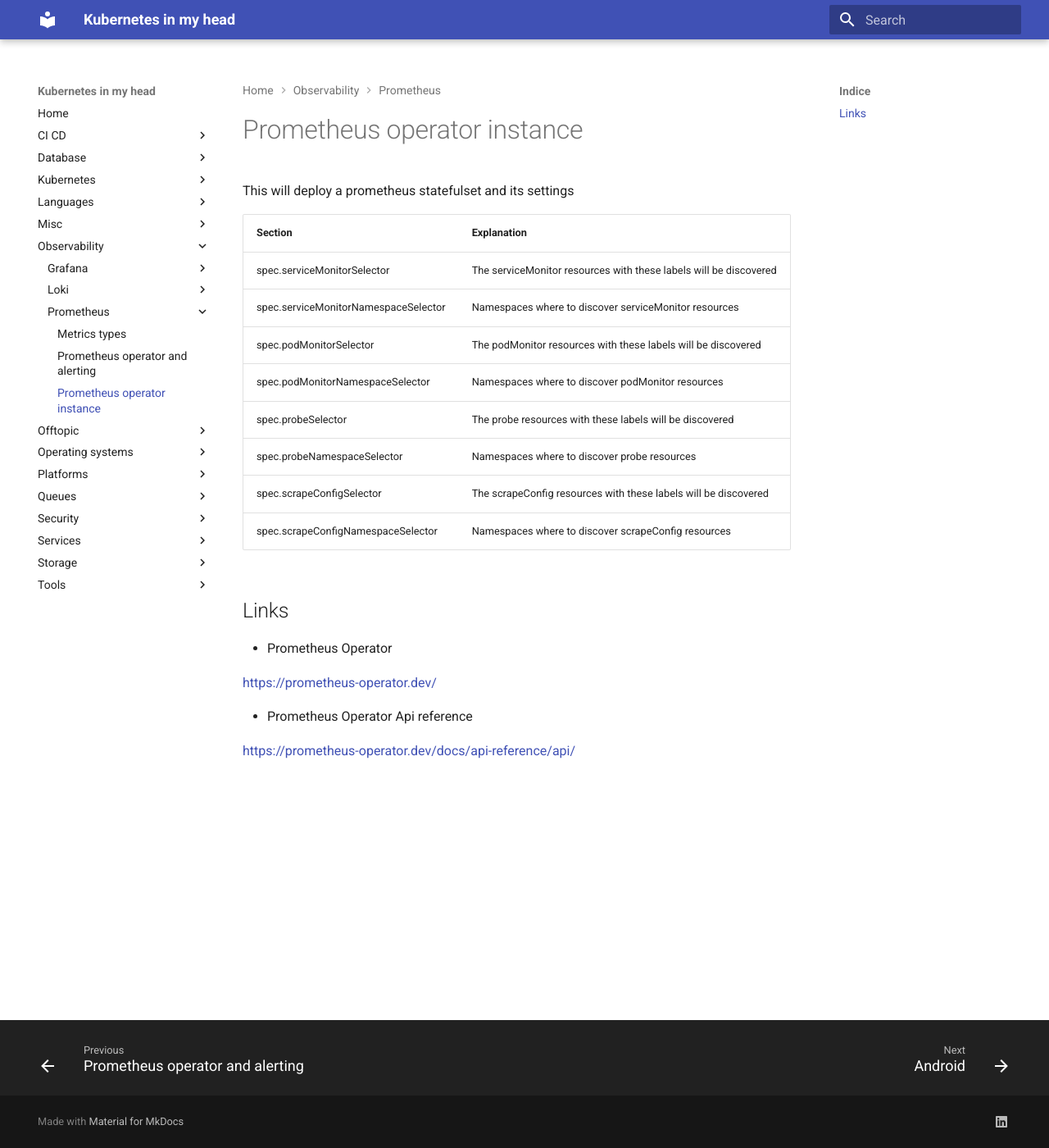
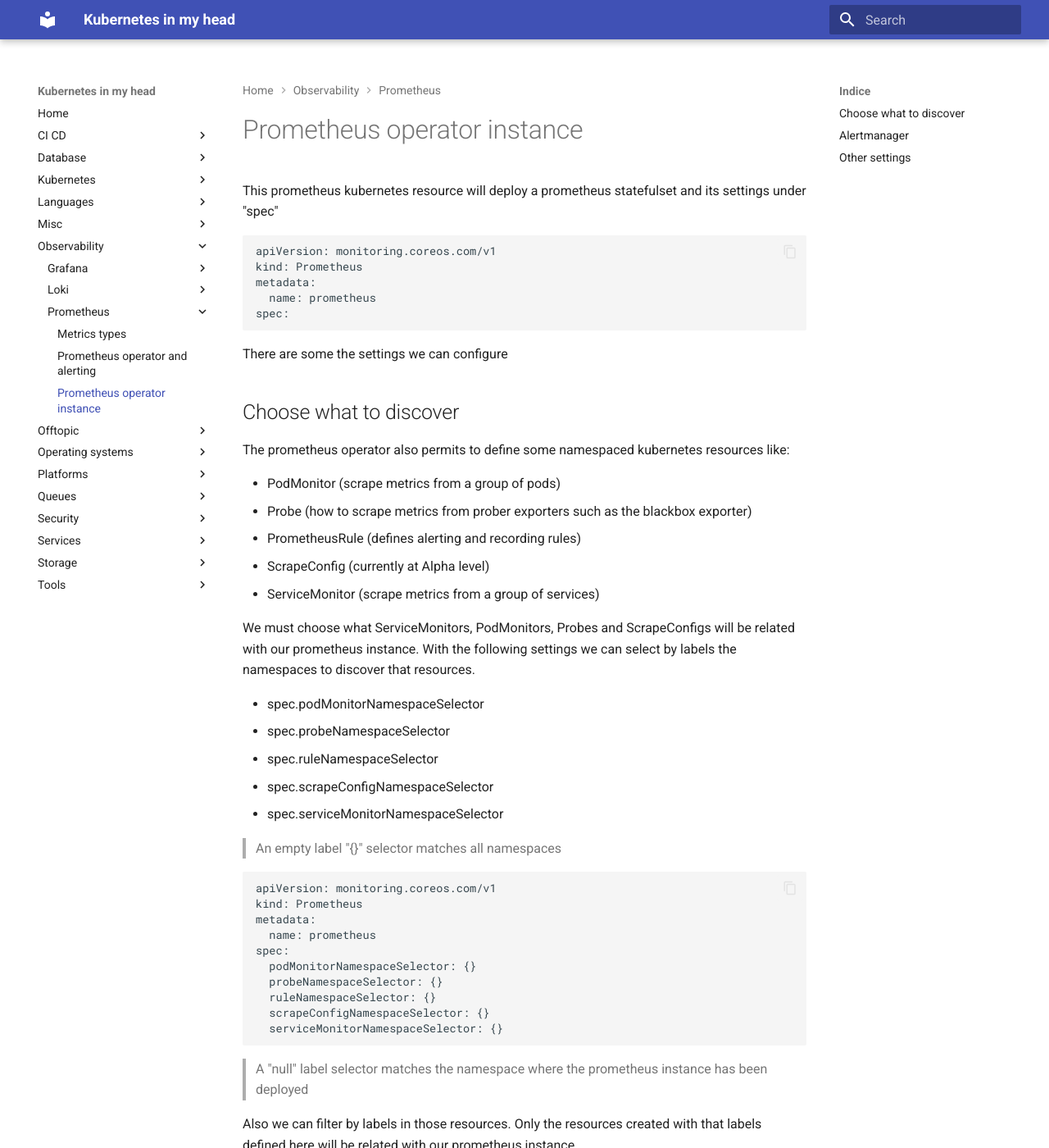
Before and after one commit to jorgelon/kubernetesinmyhead.net, an MkDocs documentation site: the page built from docs/observability/prometheus/operator-prometheus.md, in a window 1280 px wide and 1400 px high. Shown: the whole window at 82% size. Built offline with MkDocs 1.6.1 and Material for MkDocs 9.7.7, drawn with Linux system fonts in a browser that asks for light colours; some of the changed text lies outside the part shown.

Commit message:
give info about a prometheus resource

````diff
--- a/docs/observability/prometheus/operator-prometheus.md
+++ b/docs/observability/prometheus/operator-prometheus.md
@@ -1,24 +1,109 @@
 # Prometheus operator instance
 
-This will deploy a prometheus statefulset and its settings
+This prometheus kubernetes resource will deploy a prometheus statefulset and its settings under "spec"
 
-| Section                              | Explanation                                                       |
-|--------------------------------------|-------------------------------------------------------------------|
-| spec.serviceMonitorSelector          | The serviceMonitor resources with these labels will be discovered |
-| spec.serviceMonitorNamespaceSelector | Namespaces where to discover serviceMonitor resources             |
-| spec.podMonitorSelector              | The podMonitor resources with these labels will be discovered     |
-| spec.podMonitorNamespaceSelector     | Namespaces where to discover podMonitor resources                 |
-| spec.probeSelector                   | The probe resources with these labels will be discovered          |
-| spec.probeNamespaceSelector          | Namespaces where to discover probe resources                      |
-| spec.scrapeConfigSelector            | The scrapeConfig resources with these labels will be discovered   |
-| spec.scrapeConfigNamespaceSelector   | Namespaces where to discover scrapeConfig resources               |
+```yaml
+apiVersion: monitoring.coreos.com/v1
+kind: Prometheus
+metadata:
+  name: prometheus
+spec:
+```
 
-## Links
+There are some the settings we can configure
 
-- Prometheus Operator
+## Choose what to discover
 
-<https://prometheus-operator.dev/>
+The prometheus operator also permits to define some namespaced kubernetes resources like:
 
-- Prometheus Operator Api reference
+- PodMonitor (scrape metrics from a group of pods)
+- Probe (how to scrape metrics from prober exporters such as the blackbox exporter)
+- PrometheusRule (defines alerting and recording rules)
+- ScrapeConfig (currently at Alpha level)
+- ServiceMonitor (scrape metrics from a group of services)
 
-<https://prometheus-operator.dev/docs/api-reference/api/>
+We must choose what ServiceMonitors, PodMonitors, Probes and ScrapeConfigs will be related with our prometheus instance. With the following settings we can select by labels the namespaces to discover that resources.
+
+- spec.podMonitorNamespaceSelector
+- spec.probeNamespaceSelector
+- spec.ruleNamespaceSelector
+- spec.scrapeConfigNamespaceSelector
+- spec.serviceMonitorNamespaceSelector
+
+> An empty label "{}" selector matches all namespaces
+
+```yaml
+apiVersion: monitoring.coreos.com/v1
+kind: Prometheus
+metadata:
+  name: prometheus
+spec:
+  podMonitorNamespaceSelector: {}
+  probeNamespaceSelector: {}
+  ruleNamespaceSelector: {}
+  scrapeConfigNamespaceSelector: {}
+  serviceMonitorNamespaceSelector: {}
+```
+
+> A "null" label selector matches the namespace where the prometheus instance has been deployed
+
+Also we can filter by labels in those resources. Only the resources created with that labels defined here will be related with our prometheus instance.
+
+- spec.podMonitorSelector
+- spec.probeSelector
+- spec.scrapeConfigSelector
+- spec.serviceMonitorSelector
+- spect.ruleSelector
+
+> Again, an empty label "{}" selector matches all objects. A "null" label selector matches no objects.
+
+## Alertmanager
+
+With spec.alerting.alertmanagers we can define alertmanager endpoints where to send alerts
+
+## Other settings
+
+- spec.version and spec.image
+
+With spec.version we can choose the prometheus release we want to deploy. It is neccesary to ensure the Prometheus Operator knows which version of Prometheus is being configured.
+With spec.image we can configure the container image.
+
+The operator itself has a default release for both settings
+
+example:
+
+```yaml
+spec:
+    image: quay.io/prometheus/prometheus:v3.1.0
+    version: v3.1.0
+```
+
+- spec.replicas
+
+With spec.replicas we can configure the name of instances we want in our prometheus statefulset. The default number is 1
+
+- spec.storage, spec.volumes and spec.volumeMounts
+
+We can configure the persistence here
+
+- spec.retention and spec.retentionSize
+
+Limit the data will be stored. Retention by date (24h default) and retentionSize by size.
+
+- spec.logLevel and spec.logFormat
+
+We can configure the logformat and change the verbosity of the prometheus and config-reloader containers
+
+- spec.scrapeInterval, spec.scrapeTimeout and spec.scrapeProtocols
+
+- spec.externalUrl
+
+If we want to expose prometheus, for example, via ingress, we must configure this to generate correct URLs
+
+- spec.resources
+
+Tune the kubernetes requests and limits of the prometheus instance
+
+- spec.priorityClassName
+
+Give a priorityclass to the prometheus pods
````
